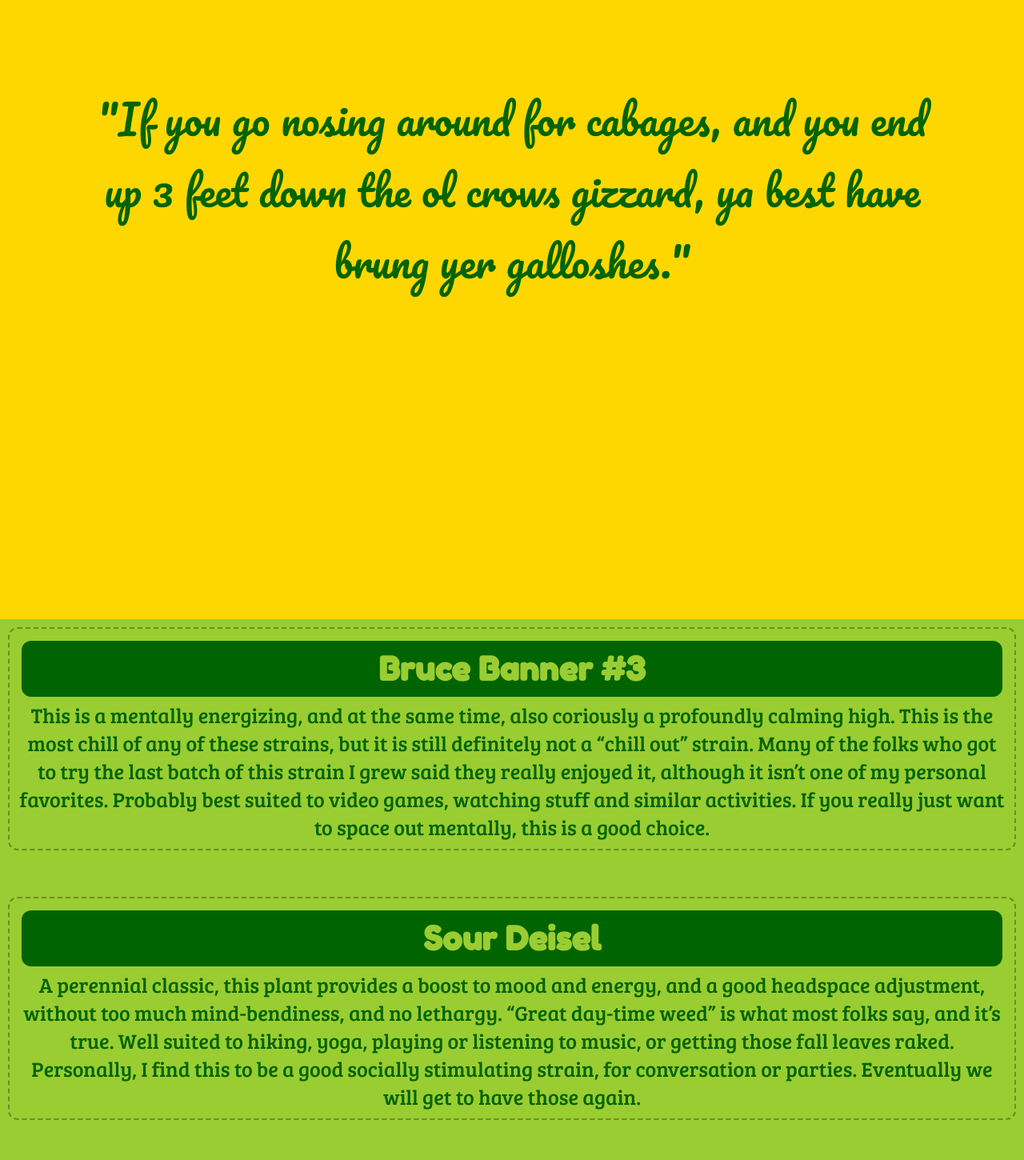
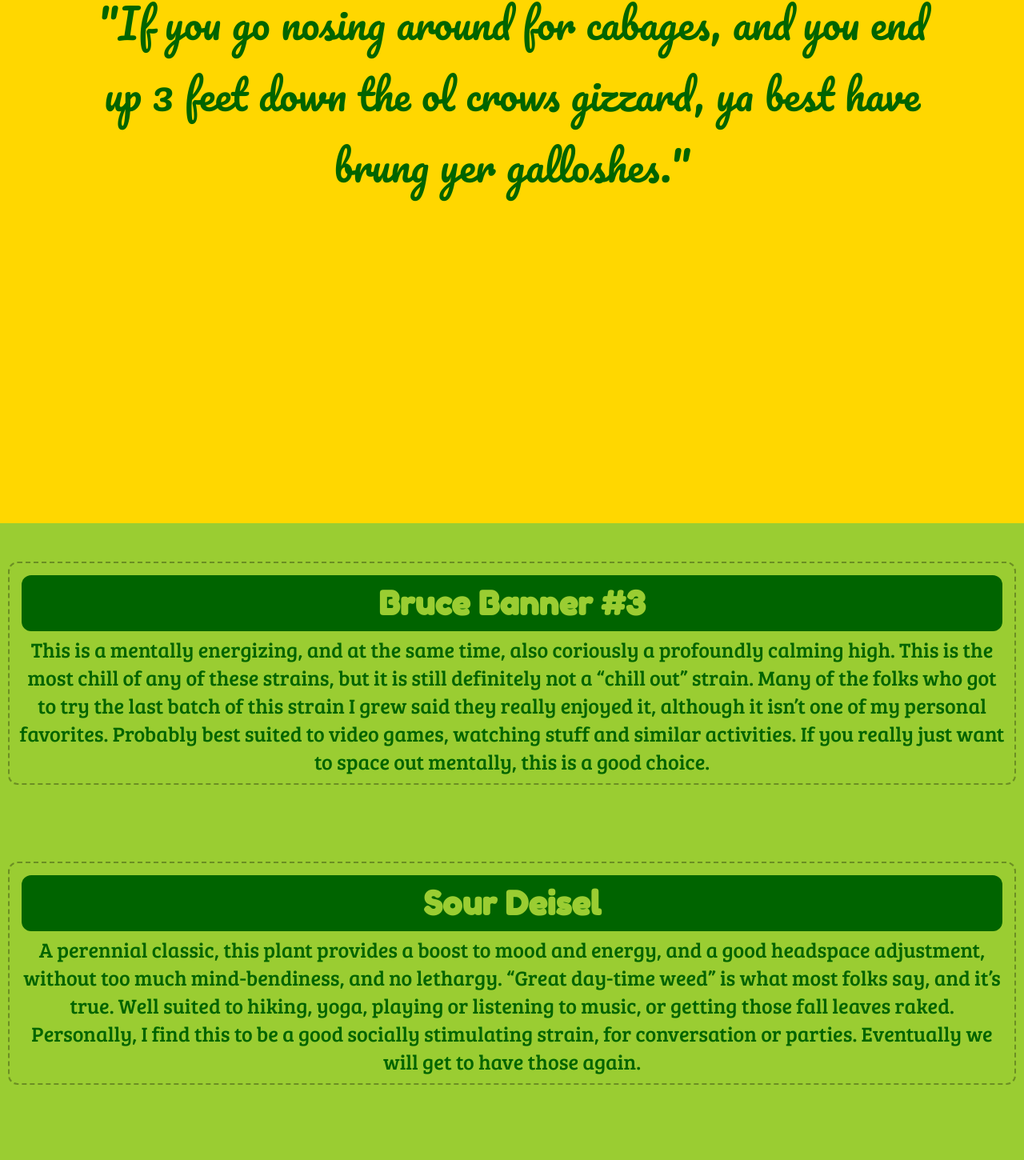
Before and after one commit to MustardJoe/karvest_fest, a React (Create React App) app: page / in a window 1280 px wide. Shown: the part 1328-2778 px from the top of the page at 80% size. Built offline with nearby package versions, Linux system fonts and the light colour scheme.

Commit message:
small css tweaj

```diff
--- a/src/App.css
+++ b/src/App.css
@@ -26,6 +26,7 @@
   background-color: yellowgreen;
   margin: 10px;
   margin-bottom: 6vh;
+  margin-top: 6vh;
   padding: 10px;
   border-width: 2px;
   border-radius: 12px;
@@ -65,7 +66,7 @@
   font-family: 'Pacifico', cursive;
   background-color: gold;
   padding: 2em;
-  padding-top: 50vh;
+  padding-top: 35vh;
   min-height: 100vh;
   font-size: calc(35px + 2vmin);
 }
```
